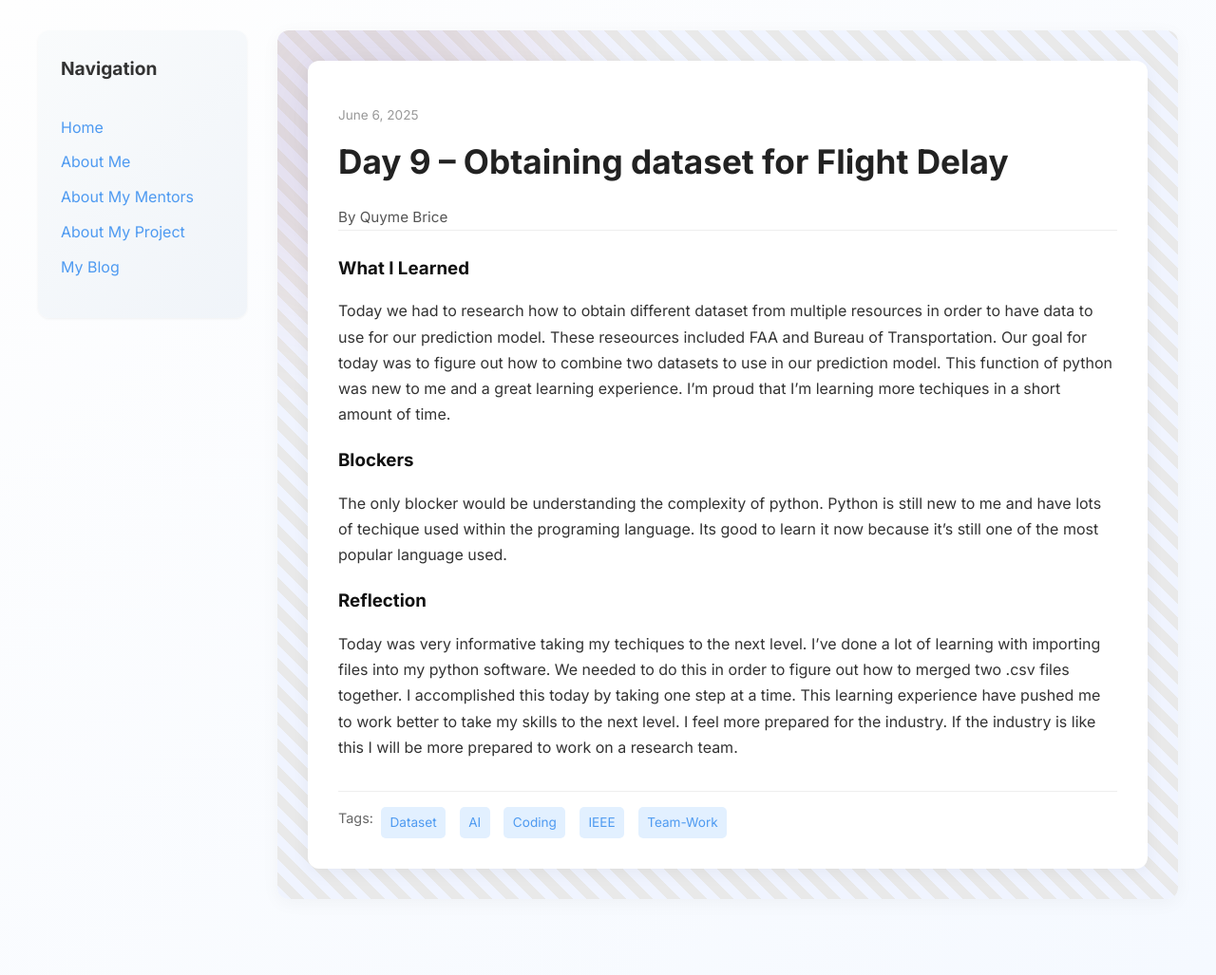
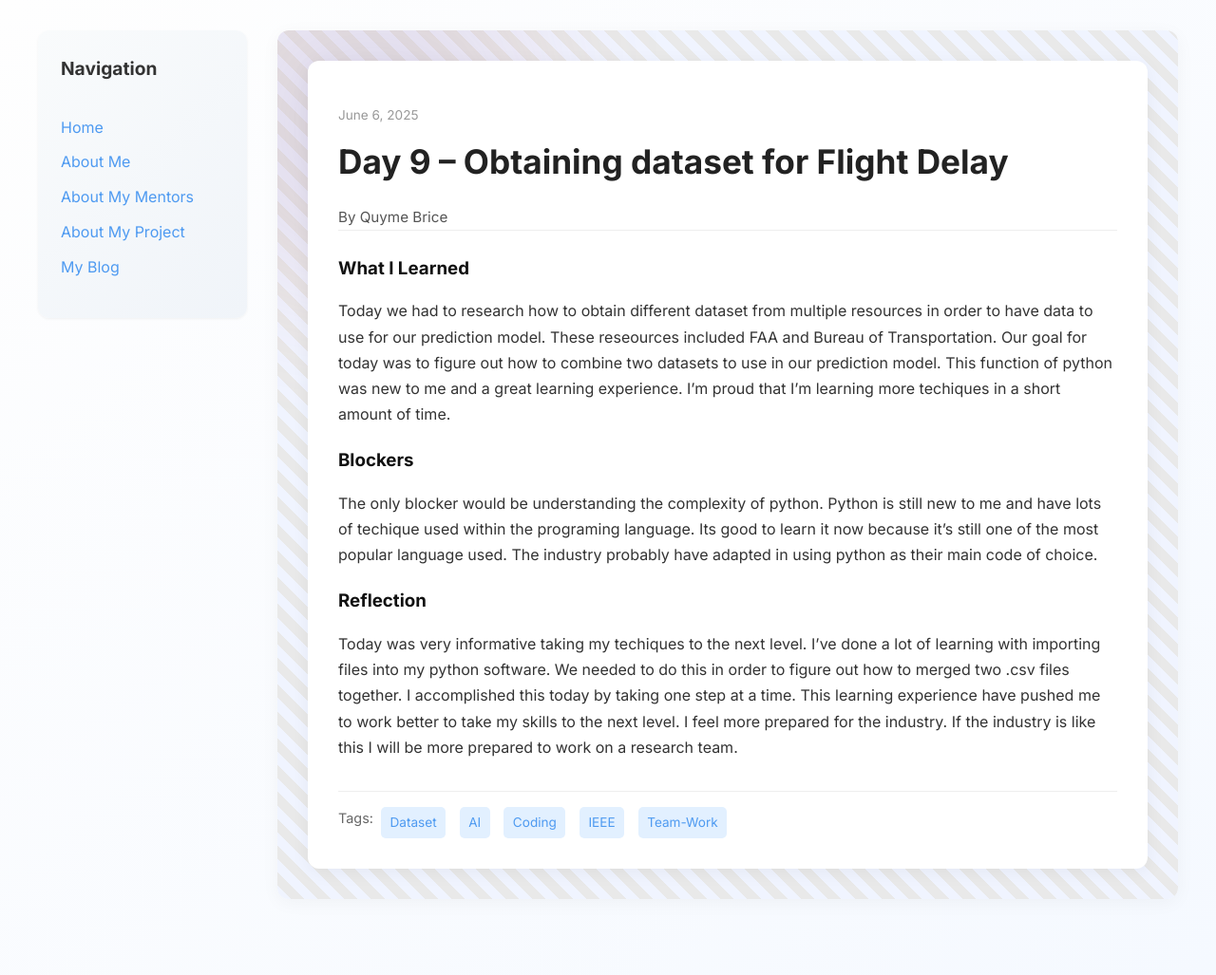
Before and after one commit to Qubri2/Qubri2.github.io, a Jekyll site: the page built from _posts/2025-06-06-day-9.md, in a window 1280 px wide. Shown: the whole page at 95% size. Built offline with Jekyll 4.4.1, drawn with Linux system fonts in a browser that asks for light colours.

Commit message:
Update 2025-06-06-day-9.md

```diff
--- a/_posts/2025-06-06-day-9.md
+++ b/_posts/2025-06-06-day-9.md
@@ -12,7 +12,7 @@ what_i_learned: |
 
 
 blockers: |
-  The only blocker would be understanding the complexity of python. Python is still new to me and have lots of techique used within the programing language. Its good to learn it now because it's still one of the most popular language used.
+  The only blocker would be understanding the complexity of python. Python is still new to me and have lots of techique used within the programing language. Its good to learn it now because it's still one of the most popular language used. The industry probably have adapted in using python as their main code of choice.
 
 reflection: |
   Today was very informative taking my techiques to the next level. I've done a lot of learning with importing files into my python software. We needed to do this in order to figure out how to merged two .csv files together. I accomplished this today by taking one step at a time. This learning experience have pushed me to work better to take my skills to the next level. I feel more prepared for the industry. If the industry is like this I will be more prepared to work on a research team.
```
